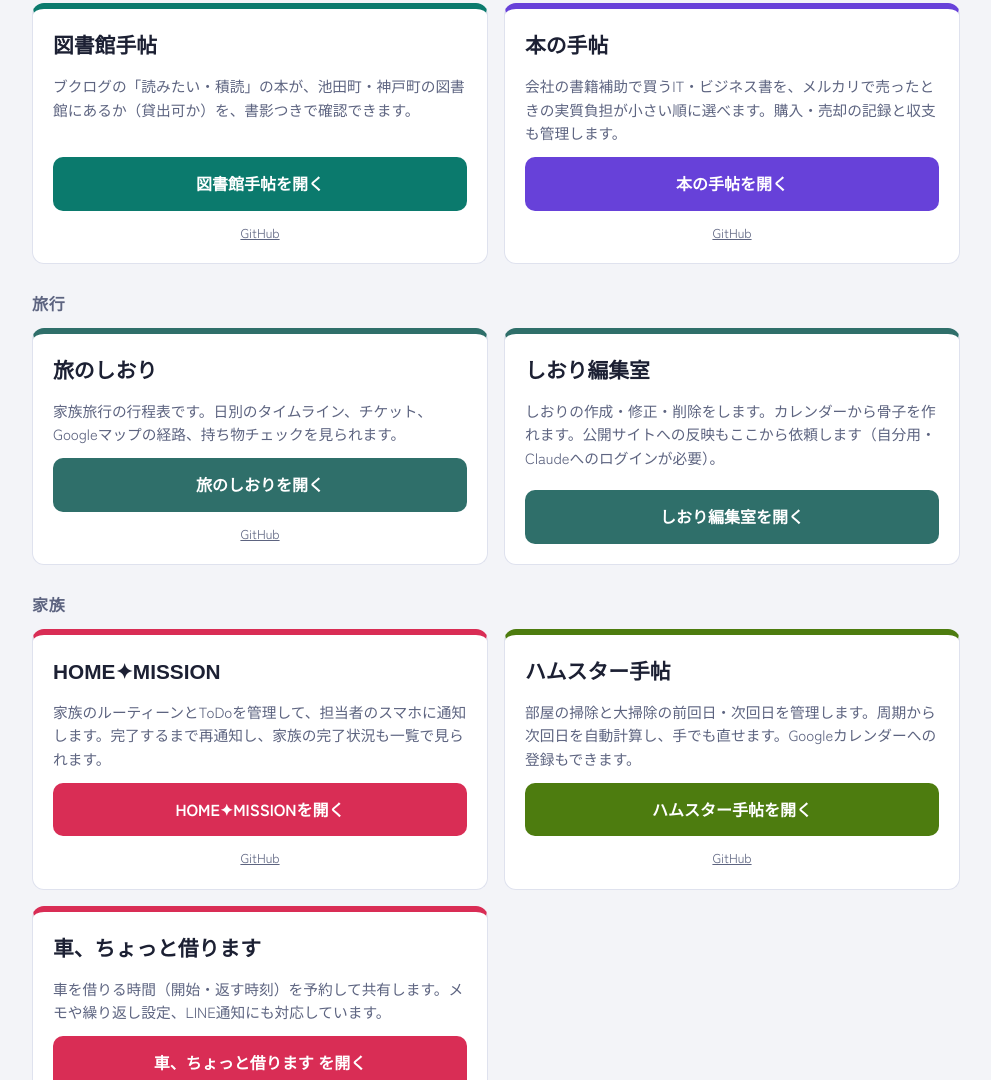
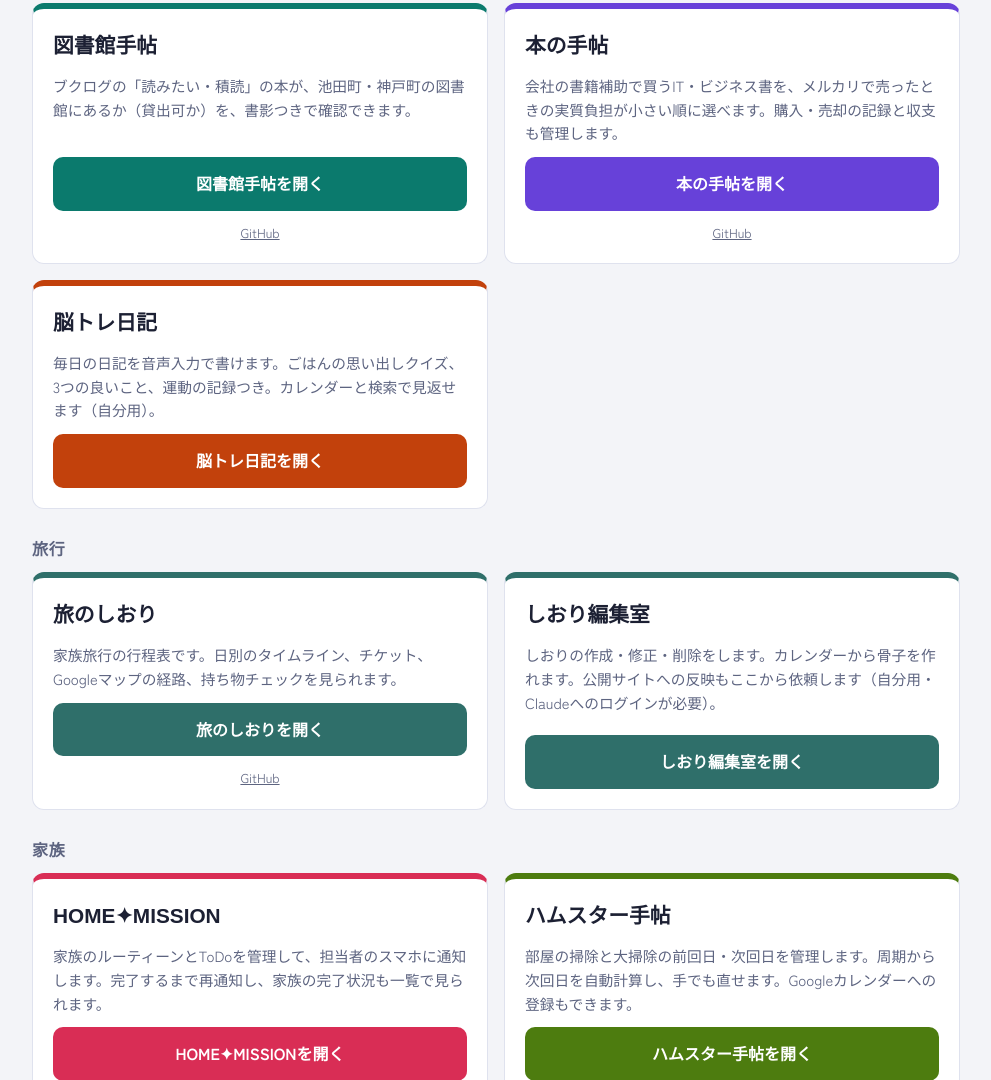
Before and after one commit to ykdtmnhnddsbba-jj/portal, a plain HTML site: page index.html in a window 1280 px wide. Shown: the part 704-1784 px from the top of the page, without its empty margins (144-1135 px from the left). Drawn offline with Linux system fonts and the light colour scheme; a web font is replaced by a local one.

Commit message:
脳トレ日記のカードを記録の手帖に追加
Co-Authored-By: Claude Sonnet 5.5 <noreply@anthropic.com>
Claude-Session: https://claude.ai/code/session_01HjBQZaD44RW4PhRRTh7gSU

```diff
--- a/index.html
+++ b/index.html
@@ -42,7 +42,7 @@ h1{font-family:var(--font-display);font-size:1.7rem;margin:0 0 4px;text-wrap:bal
 .open{display:block;text-align:center;text-decoration:none;font-weight:700;padding:14px 16px;border-radius:10px;background:var(--c);color:var(--on)}
 .open:hover{filter:brightness(1.08)}
 .repo{font-size:.8rem;color:var(--muted);text-align:center}
-.game{--c:var(--game)} .anime{--c:var(--anime)} .eiga{--c:var(--eiga)} .nazo{--c:var(--nazo)} .lib{--c:var(--lib)} .trip{--c:var(--trip)} .home{--c:var(--home)} .hon{--c:var(--hon)} .ham{--c:var(--ham)}
+.nikki{--c:#c2410c} .game{--c:var(--game)} .anime{--c:var(--anime)} .eiga{--c:var(--eiga)} .nazo{--c:var(--nazo)} .lib{--c:var(--lib)} .trip{--c:var(--trip)} .home{--c:var(--home)} .hon{--c:var(--hon)} .ham{--c:var(--ham)}
 :focus-visible{outline:3px solid var(--text);outline-offset:3px}
 footer{margin-top:28px;font-size:.8rem;color:var(--muted)}
 </style>
@@ -89,6 +89,11 @@ footer{margin-top:28px;font-size:.8rem;color:var(--muted)}
       <a class="open" href="https://ykdtmnhnddsbba-jj.github.io/hon-techo/" target="_blank" rel="noopener noreferrer">本の手帖を開く</a>
       <a class="repo" href="https://github.com/ykdtmnhnddsbba-jj/hon-techo" target="_blank" rel="noopener noreferrer">GitHub</a>
     </article>
+    <article class="card nikki">
+      <h2>脳トレ日記</h2>
+      <p>毎日の日記を音声入力で書けます。ごはんの思い出しクイズ、3つの良いこと、運動の記録つき。カレンダーと検索で見返せます（自分用）。</p>
+      <a class="open" href="https://claude.ai/artifact/6Dhvpq4zhymGbLnAnjD8Bp" target="_blank" rel="noopener noreferrer">脳トレ日記を開く</a>
+    </article>
   </div></section>
   <section class="group"><h2 class="gh">旅行</h2>
   <div class="grid">
```
